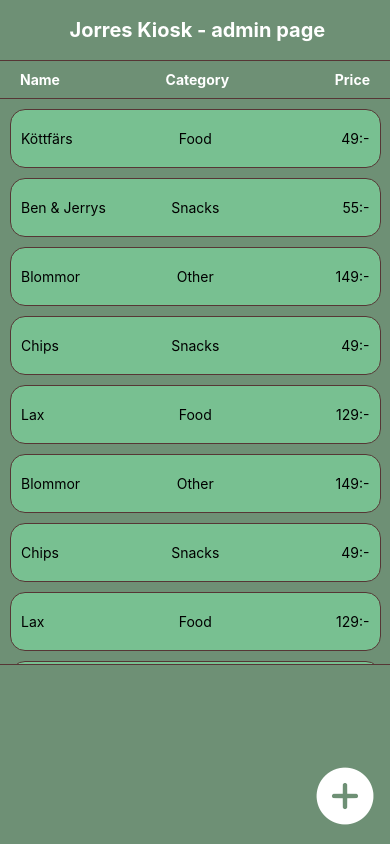
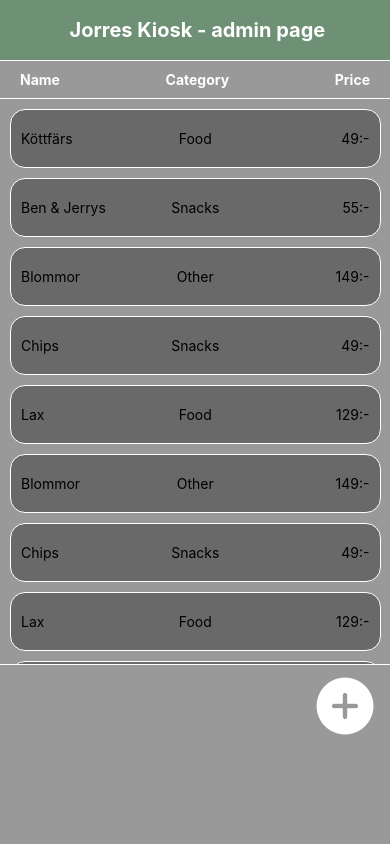
Before and after one commit to Juandr0/Jorres, a React Native app: screen / in a window 390 px wide. Built offline with nearby package versions, Linux system fonts and the light colour scheme.

Commit message:
Added footer and refactored the corresponding logic

```diff
--- a/App.tsx
+++ b/App.tsx
@@ -2,9 +2,8 @@ import { StatusBar } from 'expo-status-bar';
 import { SafeAreaView, StyleSheet, View } from 'react-native';
 import Header from './components/header'
 import Body from './components/body'
-import AddFab from './components/AddFab';
 import Colors from './constants/AppColors'
-import Divider from './components/Divider';
+import Footer from './components/Footer';
 
 export default function App() {
   return (
@@ -12,8 +11,7 @@ export default function App() {
       <View style={styles.container}>
         <Header />
         <Body />
-        <Divider />
-        <AddFab />
+        <Footer />
       </View>
       <StatusBar style="auto" />
     </SafeAreaView >
--- /dev/null
+++ b/components/Footer.tsx
@@ -0,0 +1,22 @@
+import { View, StyleSheet } from "react-native";
+import AddFab from "./AddFab";
+import Divider from "./Divider";
+import Colors from '../constants/AppColors'
+
+export default function Footer() {
+    return (
+        <View style={styles.footerContainer}>
+            <Divider />
+            <AddFab />
+        </View>
+    )
+}
+
+const styles = StyleSheet.create({
+    footerContainer: {
+        flex: 1,
+        maxHeight: 90,
+        alignItems: 'flex-end',
+        backgroundColor: Colors.themeColors.backgroundPrimary
+    }
+})
--- a/components/body.tsx
+++ b/components/body.tsx
@@ -32,7 +32,6 @@ export default function Body() {
                 />
             )}
         </View>
-
     );
 }
 
--- a/constants/AppColors.ts
+++ b/constants/AppColors.ts
@@ -1,9 +1,10 @@
 const primary = '#81F0E5'
-const secondary = '#563635'
+const secondary = '#FFF'
 const tertiary = '#6E9075'
 
-const backgroundPrimary = '#6E9075'
-const backgroundSecondary = '#78C091'
+const backgroundPrimary = '#999999'
+const backgroundSecondary = '#696969'
+
 
 export default {
     themeColors: {
@@ -12,5 +13,6 @@ export default {
         tertiary,
         backgroundPrimary,
         backgroundSecondary,
+
     },
 };
```
